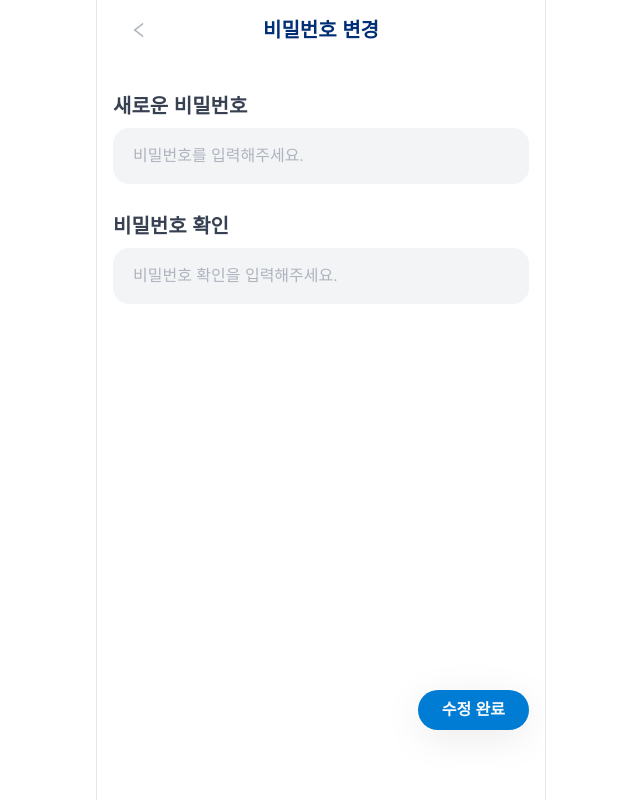
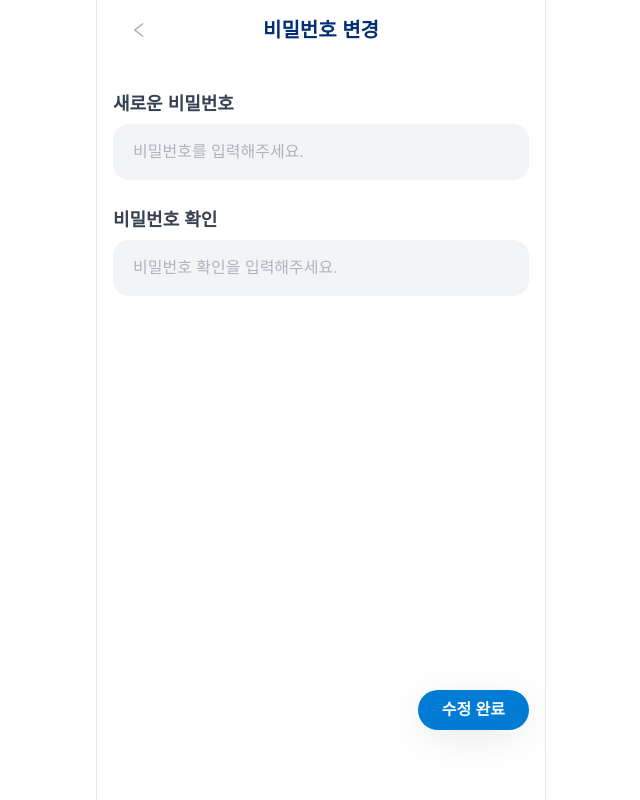
Before and after one commit to LikeLion-KW-TEAM2/TEAM_2_FE, a React (Vite) app: page /mypage/password in a window 1280 px wide. Shown: the whole page, without its empty margins (319-959 px from the left). Built offline with nearby package versions, Linux system fonts and the light colour scheme; a web font is replaced by a local one.

Commit message:
chore : 라벨 수정

```diff
--- a/src/components/InputField/Label.tsx
+++ b/src/components/InputField/Label.tsx
@@ -8,7 +8,7 @@ export interface ILabel {
 const Label = ({ error, children }: ILabel) => {
   return (
     <div className="flexAlign gap-2">
-      <h5 className="font-bold text-secondary-700">{children}</h5>
+      <h6 className="font-bold text-secondary-700">{children}</h6>
       {error && error.message && (
         <p className="text-xsmall text-error-primary">
           {error.message.toString()}
```
